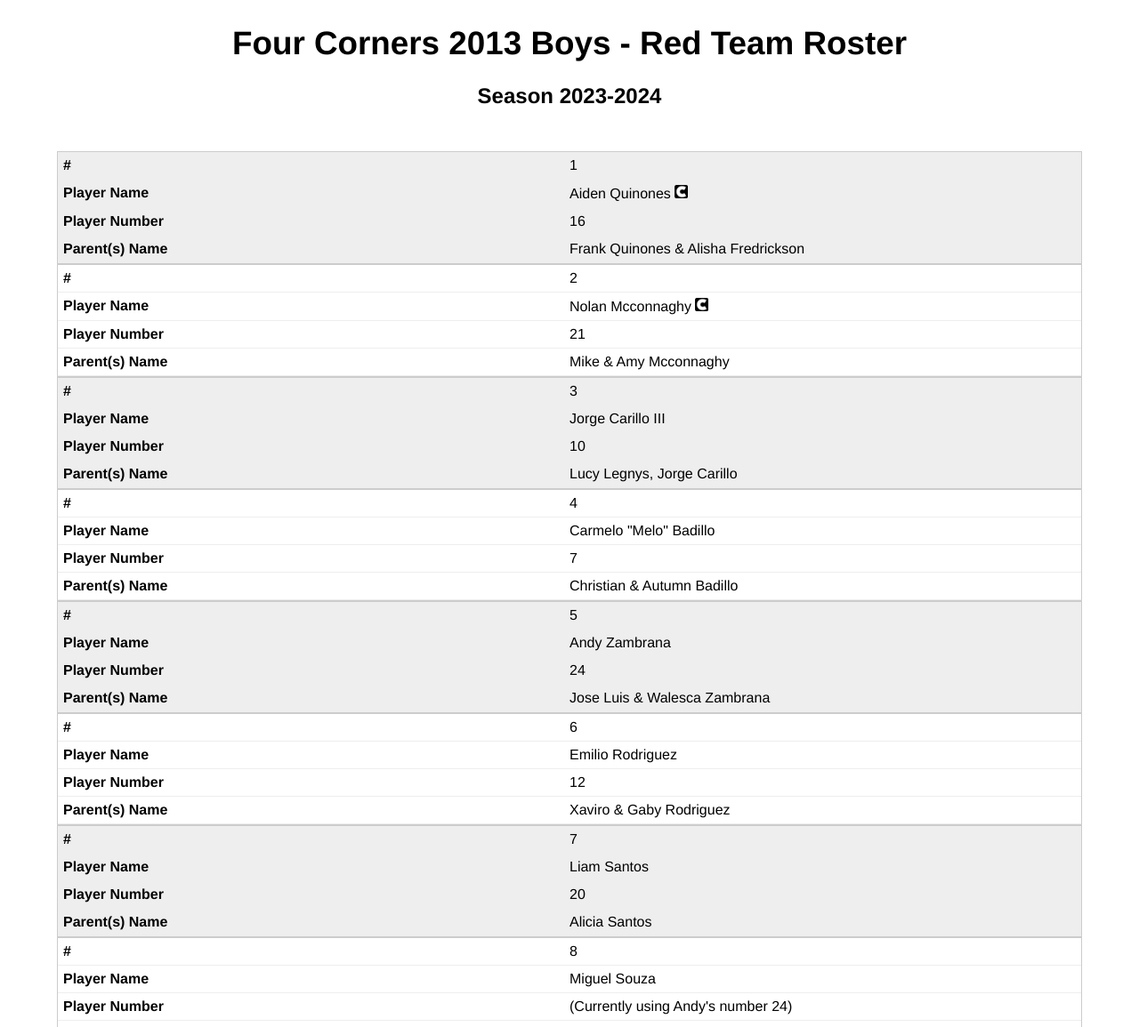
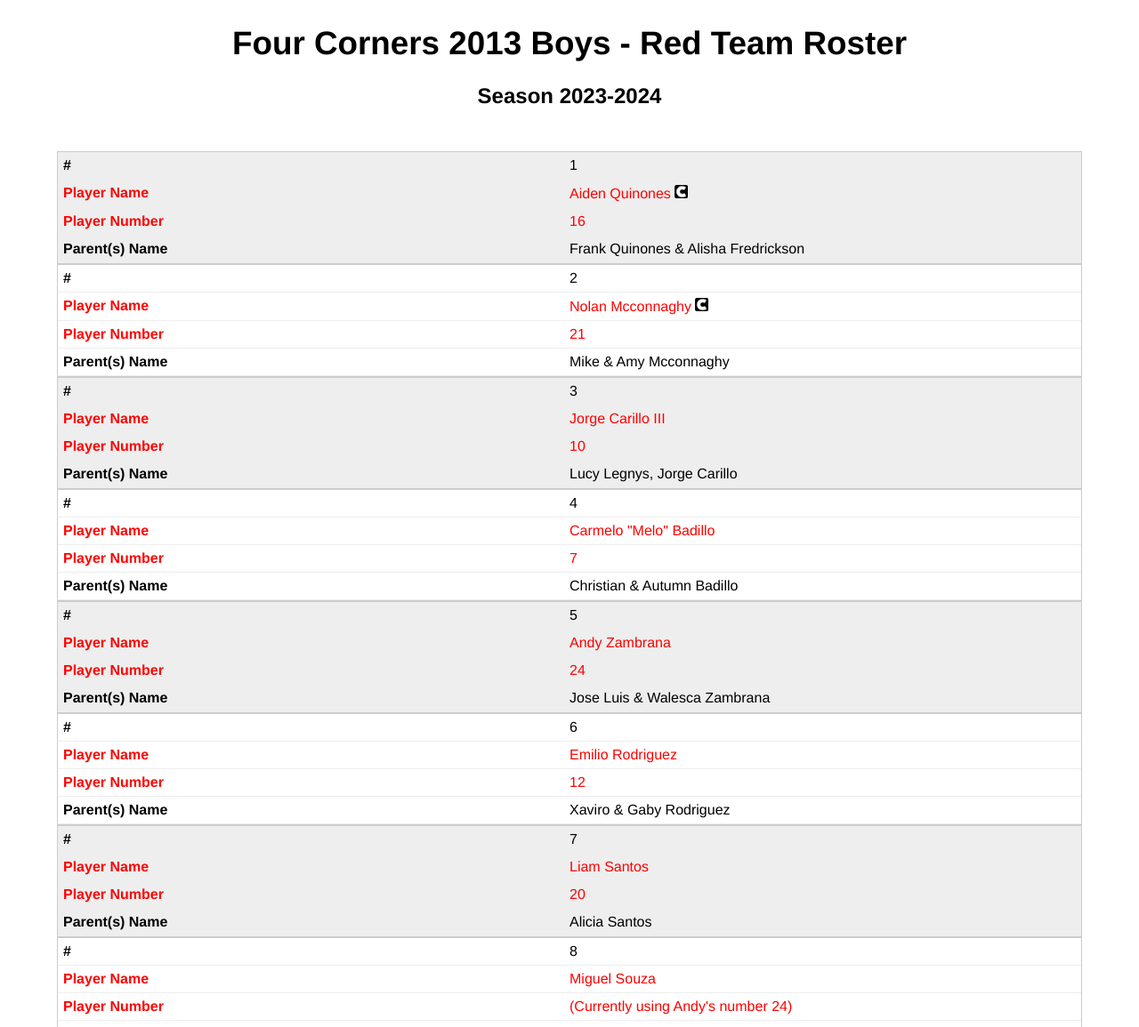
Before and after one commit to FrankDraws/fc2013boysroster, a plain HTML site: page index.html in a window 1280 px wide. Shown: the part 17-1172 px from the top of the page at 89% size. Drawn offline with Linux system fonts and the light colour scheme.

Commit message:
Added name class and targeted said class and its sibling.

```diff
--- a/index.html
+++ b/index.html
@@ -38,6 +38,9 @@
     img {
       width: 15px;
       display: inline-block;
+    }
+    .name, .name ~ td:nth-child(3) {
+      color: red;
     }
 
     /*
@@ -211,56 +214,56 @@ and also iPads specifically.
     <tbody id="main">
       <tr>
         <td></td>
-        <td>Aiden Quinones <img src="captain.jpg" alt=""></td>
+        <td class="name">Aiden Quinones <img src="captain.jpg" alt=""></td>
         <td>16</td>
         <td>Frank Quinones &amp; Alisha Fredrickson</td>
       </tr>
 
       <tr>
         <td></td>
-        <td>Nolan Mcconnaghy <img src="captain.jpg" alt=""></td>
+        <td class="name">Nolan Mcconnaghy <img src="captain.jpg" alt=""></td>
         <td>21</td>
         <td>Mike &amp; Amy Mcconnaghy</td>
       </tr>
       <tr>
         <td></td>
-        <td>Jorge Carillo III</td>
+        <td class="name">Jorge Carillo III</td>
         <td>10</td>
         <td>Lucy Legnys, Jorge Carillo</td>
       </tr>
       <tr>
         <td></td>
-        <td>Carmelo "Melo" Badillo</td>
+        <td class="name">Carmelo "Melo" Badillo</td>
         <td>7</td>
         <td>Christian &amp; Autumn Badillo</td>
       </tr>
       <tr>
         <td></td>
-        <td>Andy Zambrana</td>
+        <td class="name">Andy Zambrana</td>
         <td>24</td>
         <td>Jose Luis &amp; Walesca Zambrana</td>
       </tr>
       <tr>
         <td></td>
-        <td>Emilio Rodriguez</td>
+        <td class="name">Emilio Rodriguez</td>
         <td>12</td>
         <td>Xaviro &amp; Gaby Rodriguez</td>
       </tr>
       <tr>
         <td></td>
-        <td>Liam Santos</td>
+        <td class="name">Liam Santos</td>
         <td>20</td>
         <td>Alicia Santos</td>
       </tr>
       <tr>
         <td></td>
-        <td>Miguel Souza</td>
+        <td class="name">Miguel Souza</td>
         <td>(Currently using Andy's number 24)</td>
         <td>Silvio &amp; Dannielle Souza</td>
       </tr>
       <tr>
         <td></td>
-        <td>David Martinez</td>
+        <td class="name">David Martinez</td>
         <td>1</td>
         <td>Imer Martinez &amp; Marines Nava</td>
       </tr>
```
